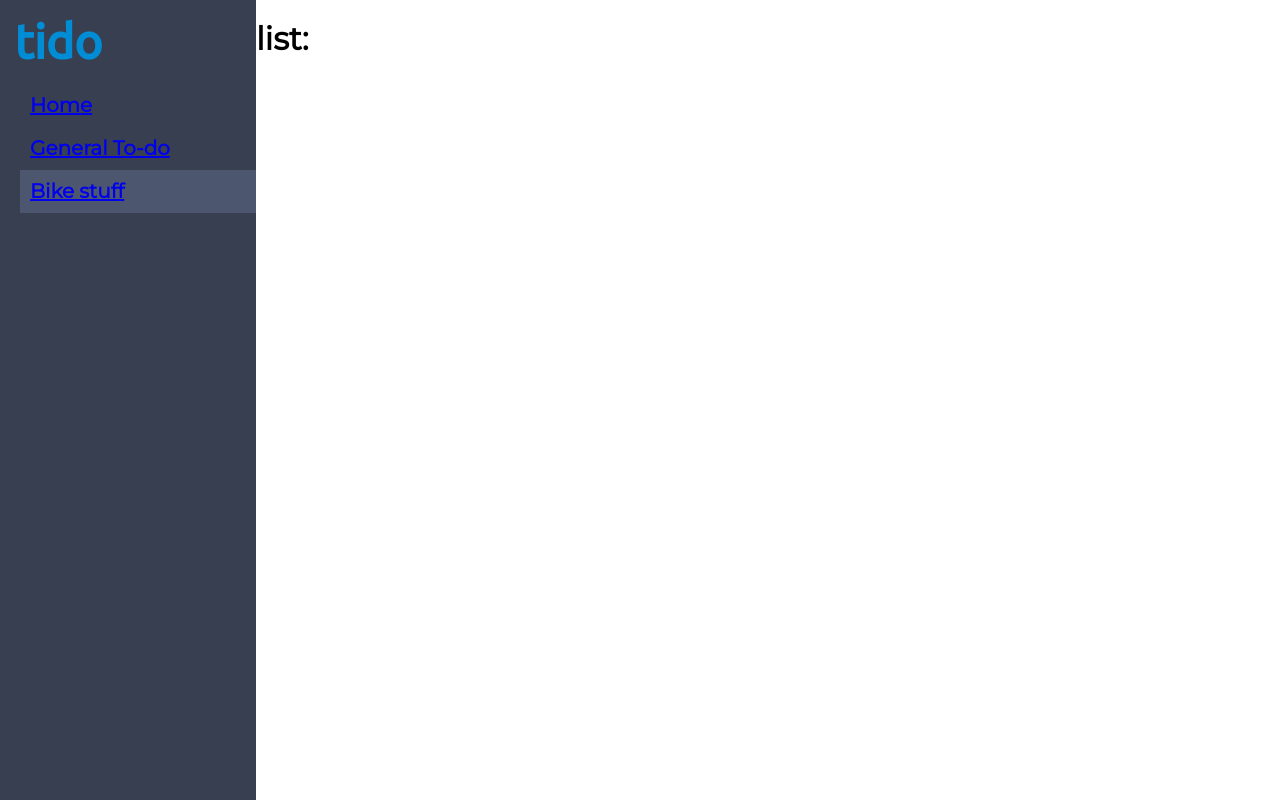
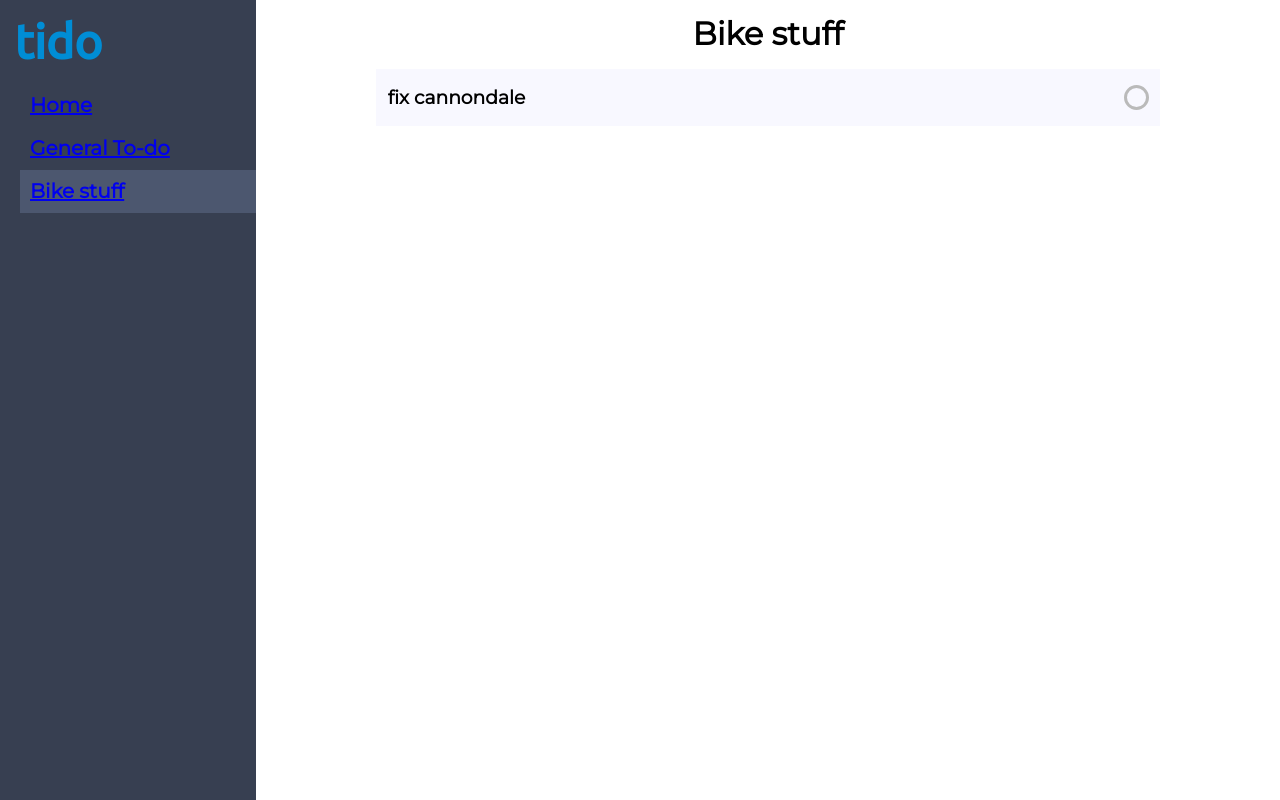
Before and after one commit to prescarlton/tido, a React (Create React App) app: page /list/4accb4a4-3052-4eba-9e25-3a04d202cc3c/ in a window 1280 px wide. Built offline with nearby package versions, Linux system fonts and the light colour scheme.

Commit message:
now have a page for each list
listNotFoundPage is likely temporary, it's so that i don't have to be annoyed with getting an error every time i refresh page.

```diff
--- a/src/components/organisms/List.js
+++ b/src/components/organisms/List.js
@@ -10,15 +10,15 @@ export default class List extends React.Component {
                 <ListTitle
                     title={this.props.title}
                 />
-                {this.props.items.map((item) => {
+                {this.props.tasks.map((task) => {
                     //get all necessary data from item's object
                     /* let checked = this.props.items[item].completed; */
-                    let checked = item.completed;
-                    let isPriority = item.priority;
+                    let checked = task.completed;
+                    let isPriority = task.priority;
                     return (
                         <ListItem
-                            key={item.taskName}
-                            title={item.taskName}
+                            key={task.name}
+                            title={task.name}
                             checked={checked}
                             priority={isPriority}
                             onClickHandler={this.props.itemClickHandler}
--- a/src/components/organisms/Sidebar.js
+++ b/src/components/organisms/Sidebar.js
@@ -2,7 +2,7 @@ import React from 'react';
 import { NavLink } from 'react-router-dom';
 import { connect } from 'react-redux';
 const Sidebar = (props) => {
-    console.log(props);
+
     return (
         <div className='sidebar'>
             <h2 className='sidebar__appTitle'>tido</h2>
@@ -12,7 +12,6 @@ const Sidebar = (props) => {
                     // get listName from list data
                     const listName = list.listName;
                     const listID = list.id;
-                    console.log(listName);
                     return (
                         <NavLink to={`/list/${listID}/`} key={listName} activeClassName='sidebar__navItem--active' className='sidebar__navItem'>{listName}</NavLink>
                     )
--- /dev/null
+++ b/src/components/pages/ListNotFoundPage.js
@@ -0,0 +1,11 @@
+import React from 'react';
+
+const ListNotFoundPage = () => {
+    return (
+        <div>
+            list not found.
+        </div>
+    )
+}
+
+export default ListNotFoundPage;
--- a/src/components/pages/ListPage.js
+++ b/src/components/pages/ListPage.js
@@ -1,12 +1,30 @@
 import React from 'react';
+import { connect } from 'react-redux';
+import List from '../organisms/List';
+import ListNotFoundPage from './ListNotFoundPage';
 
 const ListPage = (props) => {
-    console.log(props);
-    return (
-        <div>
-            <h1>list:</h1>
-        </div>
+
+    // grab the data for the list matching the given ID
+    console.log(props.list)
+    return ( props.list ?
+        (<List
+            title={props.list.listName}
+            tasks={props.list.tasks}
+        />) : (
+            // temporary
+            <ListNotFoundPage/>
+        )
+
     )
 };
 
-export default ListPage
+const mapStateToProps = (state, props) => {
+
+    return {
+        list: state.lists.find((list) => list.id === props.match.params.listID)
+    }
+
+};
+
+export default connect(mapStateToProps)(ListPage);
--- a/src/reducers/lists.js
+++ b/src/reducers/lists.js
@@ -9,7 +9,7 @@ const listsReducer = (state = listsReducerDefaultState, action) => {
             ];
         case 'DELETE_LIST':
             return [...state].filter((list) => {
-                return list.listName != action.listName
+                return list.listName !== action.listName
             })
         case 'EDIT_LIST':
             return state.map((item) => {
```
